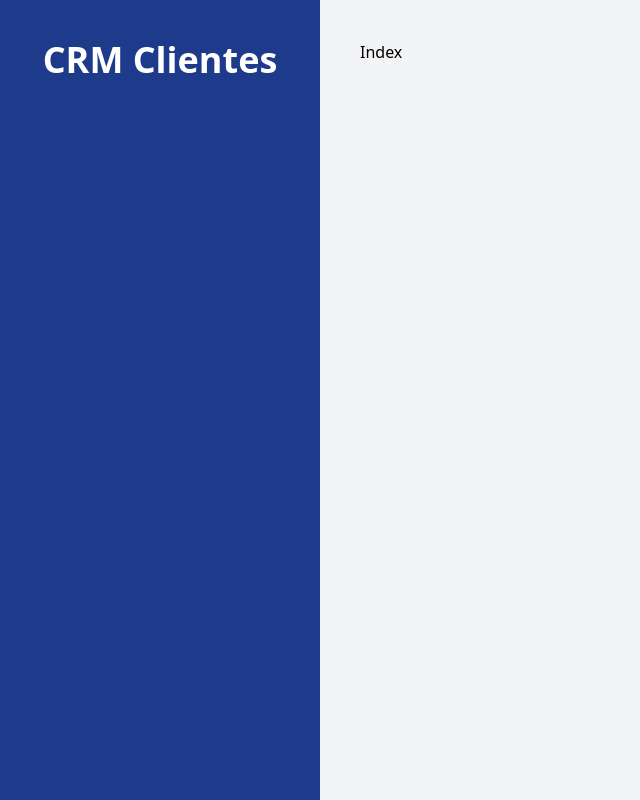
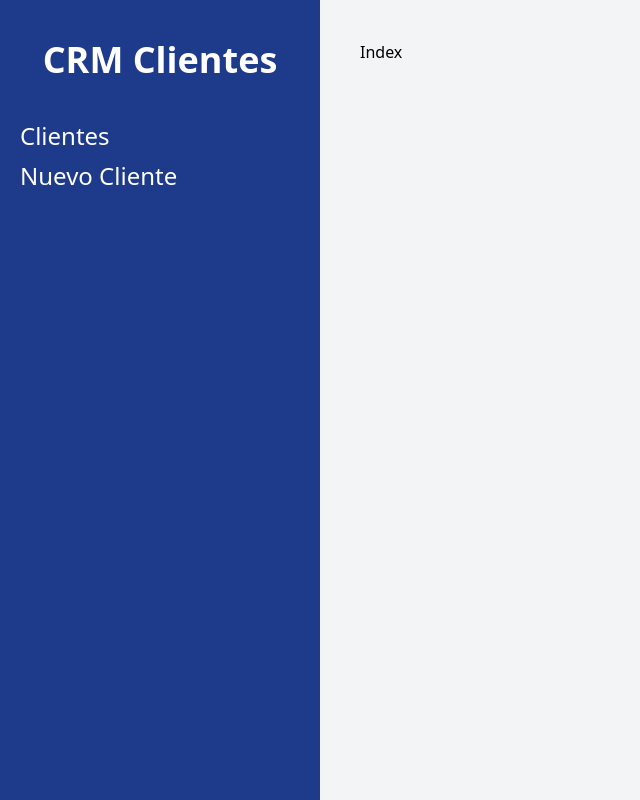
Before and after one commit to ppagano91/crm-react, a React (Vite) app: page / in a window 1280 px wide. Shown: the whole page, without its empty margins (0-640 px from the left). Built offline with nearby package versions, Linux system fonts and the light colour scheme.

Commit message:
Agrego componente Link + estilos

```diff
--- a/src/components/Layout.jsx
+++ b/src/components/Layout.jsx
@@ -1,5 +1,5 @@
 import React from "react";
-import { Outlet } from "react-router-dom";
+import { Outlet, Link } from "react-router-dom";
 
 const Layout = () => {
   return (
@@ -8,6 +8,20 @@
         <h2 className="text-4xl font-black text-center text-white">
           CRM Clientes
         </h2>
+        <nav className="mt-10">
+          <Link
+            className="text-2xl block mt-2 hover:text-blue-300 text-white"
+            to="/"
+          >
+            Clientes
+          </Link>
+          <Link
+            className="text-2xl block mt-2 hover:text-blue-300 text-white"
+            to="/clientes/nuevo"
+          >
+            Nuevo Cliente
+          </Link>
+        </nav>
       </aside>
       <main className="md:w-3/4 p-10 md:h-screen overflow-scroll">
         <Outlet />
```
